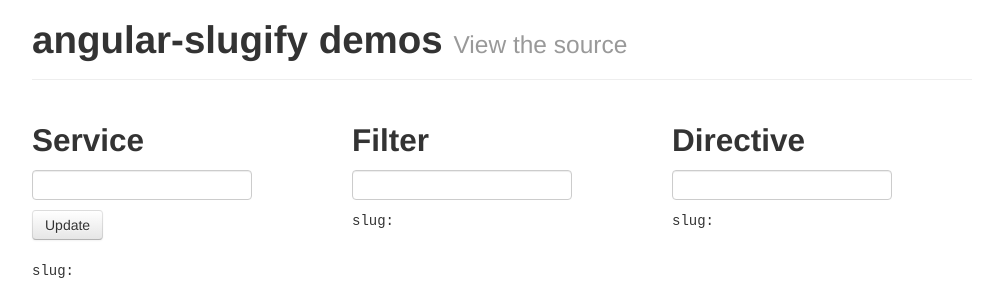
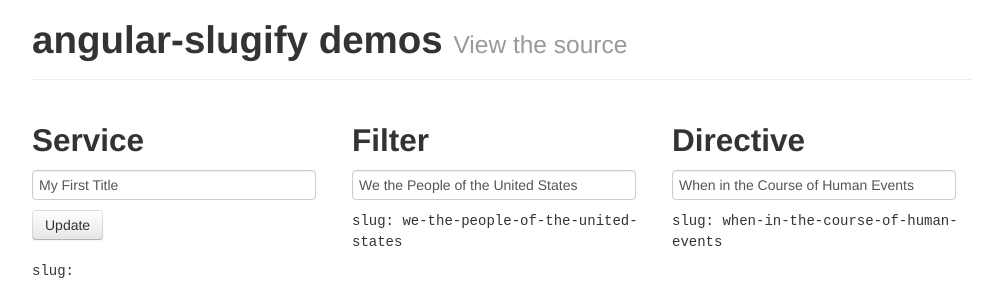
Before and after one commit to paulsmith/angular-slugify, a plain HTML site: page index.html in a window 1280 px wide. Shown: the top 308 px of the page, without its empty margins (138-1125 px from the left). Drawn offline with Linux system fonts and the light colour scheme.

Commit message:
Add default examples for demos

```diff
--- a/index.html
+++ b/index.html
@@ -16,7 +16,7 @@
             <div class="span4" ng-controller="ServiceDemoCtrl">
                 <h2>Service</h2>
                 <form ng-submit="update(title)">
-                    <input type="text" ng-model="title">
+                    <input type="text" ng-model="title" class="input-xlarge">
                     <div>
                         <button class="btn">Update</button>
                     </div>
@@ -25,12 +25,12 @@
             </div>
             <div class="span4" ng-controller="FilterDemoCtrl">
                 <h2>Filter</h2>
-                <input type="text" ng-model="title">
+                <input type="text" ng-model="title" class="input-xlarge">
                 <p><tt>slug: {{title | slugify}}</tt></p>
             </div>
             <div class="span4" ng-controller="DirectiveDemoCtrl">
                 <h2>Directive</h2>
-                <input type="text" ng-model="title">
+                <input type="text" ng-model="title" class="input-xlarge">
                 <slug from="title" to="slug">
                     <tt>slug: {{slug}}</tt>
                 </slug>
@@ -47,14 +47,19 @@
     angular.module("demo", ["slugifier"]);
 
     function ServiceDemoCtrl($scope, Slug) {
+        $scope.title = "My First Title";
         $scope.update = function(title) {
             $scope.slug = Slug.slugify(title);
         };
     }
 
-    function FilterDemoCtrl($scope) {}
+    function FilterDemoCtrl($scope) {
+        $scope.title = "We the People of the United States";
+    }
 
-    function DirectiveDemoCtrl($scope) {}
+    function DirectiveDemoCtrl($scope) {
+        $scope.title = "When in the Course of Human Events";
+    }
 </script>
 </body>
 </html>
```
